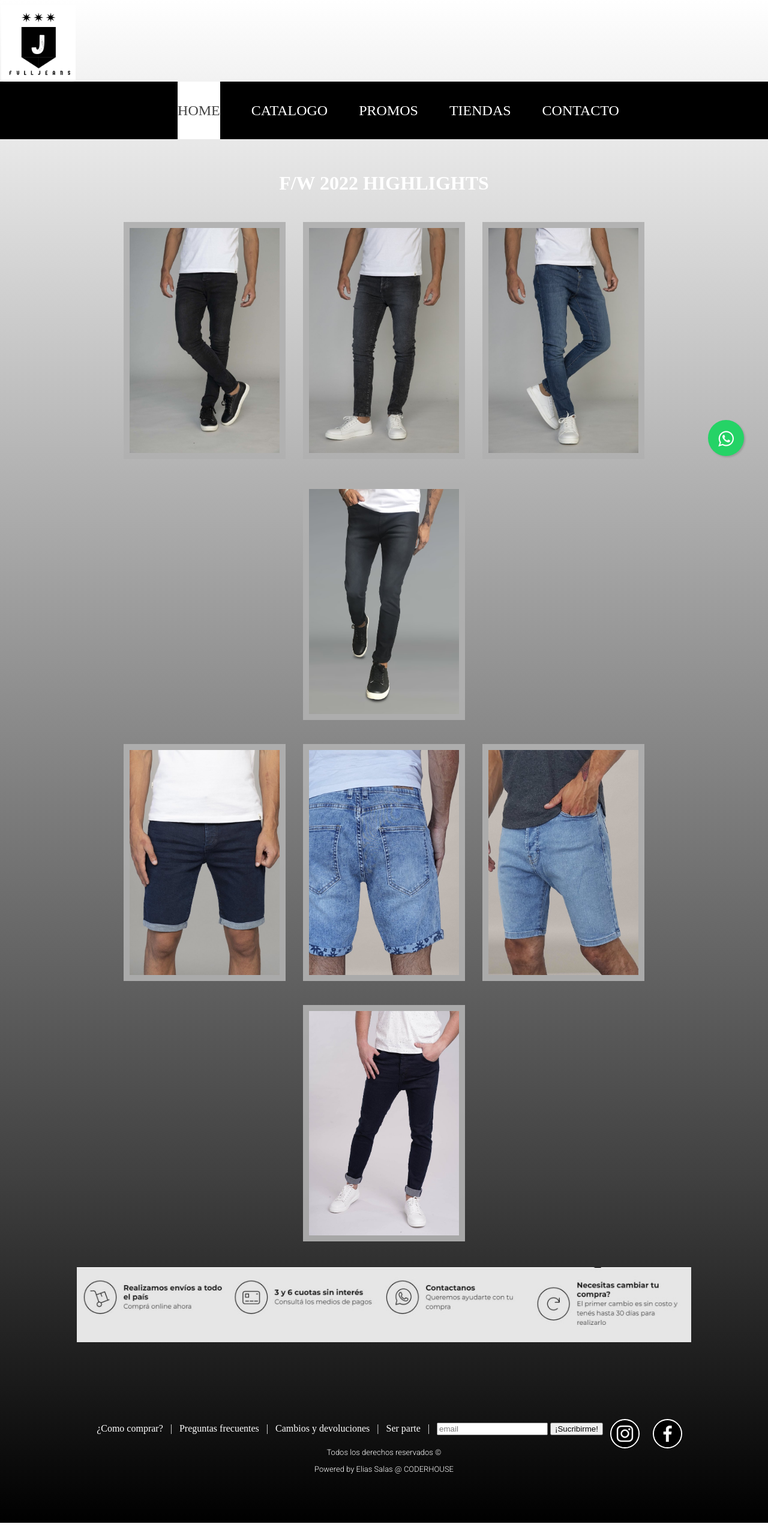
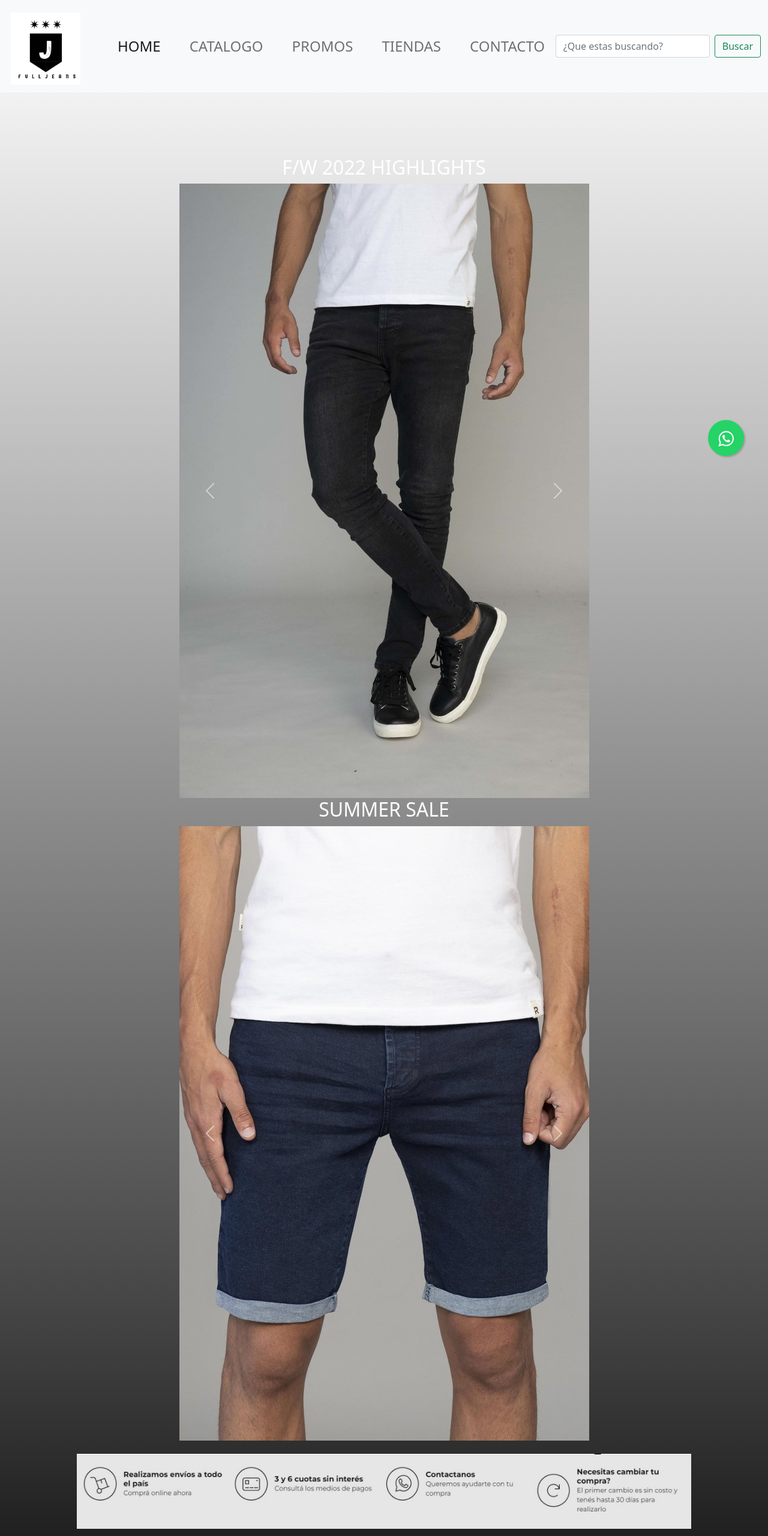
Before and after one commit to esalasARG/fulljeans, a plain HTML site: page index.html in a window 1280 px wide. Shown: the top 2560 px of the page at 60% size. Before the commit the page ends 2538 px from the top, so only its background shows below. Drawn offline with nearby package versions, Linux system fonts and the light colour scheme.

Commit message:
Se agrega bootstrap para el Home

```diff
--- a/css/styles.css
+++ b/css/styles.css
@@ -130,10 +130,11 @@ footer{
 .logo{
     display:block;
     object-fit:scale-down;
-    border-radius: 0.5rem;
+    /*border-radius: 0.5rem;*/
     padding-top: 0.5rem;
     width: 8rem;
     height: 8rem;
+    transition: .3s background-color;
 }
 @media screen and (max-width: 768px) {
     .logo{
@@ -142,20 +143,22 @@ footer{
     }
 }
 
+.logo:hover {
+    background-color: #ffffff;
+}
+
 .navMenu ul{
     list-style: none;
-    background-color: rgb(0,0,0);
     text-align: center;
     padding: 0;
     margin: 0;
 }
 
-
 .navMenu li{
     font-size: 1.5rem;
     line-height: 6rem;
-    height: 6rem;
-    padding-left: 3rem;
+    /*padding-bottom: 2rem;*/
+    padding-left: 2rem;
 }
 
 @media screen and (max-width: 768px) {
@@ -169,20 +172,20 @@ footer{
 
 .navMenu a {
     text-decoration: none;
-    color: #fff;
     display: block;
-    transition: .5s background-color;
+    transition: .2s background-color;
 }
 
 .navMenu a:hover {
     background-color: #005f5f;
 }
 
-.navMenu a.active {
-    background-color: #fff;
+/*
+.navMenu a.activo {
+    background-color: rgba(187, 187, 187, 0.485);
     color: #444;
     cursor: default;
-}
+}*/
 
 .navMenu li {
     display: inline-block;
@@ -204,6 +207,10 @@ footer{
     background-attachment: fixed;
     margin-bottom:50px;
     height: 4fr;
+}
+
+.espaciador{
+    height: 50px;
 }
 
 .containerFlex{
--- a/index.html
+++ b/index.html
@@ -6,50 +6,99 @@
     <meta name="viewport" content="width=device-width, initial-scale=1.0">
     <title>FULL JEANS</title>
     <link rel="shortcut icon" href="images/favicon.png" type="image/x-icon">
+    <link rel="stylesheet" href="https://maxcdn.bootstrapcdn.com/font-awesome/4.5.0/css/font-awesome.min.css">
+    <link href="https://cdn.jsdelivr.net/npm/bootstrap@5.0.2/dist/css/bootstrap.min.css" rel="stylesheet" integrity="sha384-EVSTQN3/azprG1Anm3QDgpJLIm9Nao0Yz1ztcQTwFspd3yD65VohhpuuCOmLASjC" crossorigin="anonymous">
     <link rel="stylesheet" href="css/styles.css">
-    <link rel="stylesheet" href="https://maxcdn.bootstrapcdn.com/font-awesome/4.5.0/css/font-awesome.min.css">
 </head>
 <body class="gridLayout">
     <header id="arriba">
-        <div class="headerContainer">
-            <a href="index.html">
-                <img src="images/logo1.png" alt="logotipo de fulljeans" class="logo">
-            </a>
-            <nav class="navMenu">
-                <ul>
-                    <li>
-                        <a href="index.html" class="active">HOME</a>
+        <nav class="navbar navbar-expand-lg navbar-light bg-light navMenu">
+            <div class="container-fluid">
+                <a class="navbar-brand" href="index.html"><img src="images/logo1.png" alt="logotipo de fulljeans" class="logo"></a>
+                <button class="navbar-toggler" type="button" data-bs-toggle="collapse" data-bs-target="#navbarSupportedContent" aria-controls="navbarSupportedContent" aria-expanded="false" aria-label="Toggle navigation">
+                    <span class="navbar-toggler-icon"></span>
+                </button>
+                <div class="collapse navbar-collapse" id="navbarSupportedContent">
+                <ul class="navbar-nav me-auto mb-2 mb-lg-0">
+                    <li class="nav-item">
+                        <a class="nav-link active " aria-current="page" href="index.html">HOME</a>
                     </li>
-                    <li>
-                        <a href="pages/catalogo.html">CATALOGO</a>
+                    <li class="nav-item">
+                        <a class="nav-link" href="pages/catalogo.html">CATALOGO</a>
                     </li>
-                    <li>
-                        <a href="pages/promos.html">PROMOS</a>
+                    <li class="nav-item">
+                        <a class="nav-link" href="pages/promos.html">PROMOS</a>
                     </li>
-                    <li>
-                        <a href="pages/tiendas.html">TIENDAS</a>
+                    <li class="nav-item">
+                        <a class="nav-link" href="pages/tiendas.html">TIENDAS</a>
                     </li>
-                    <li>
-                        <a href="pages/contacto.html">CONTACTO</a>
+                    <li class="nav-item">
+                        <a class="nav-link" href="pages/contacto.html">CONTACTO</a>
                     </li>
                 </ul>
-            </nav>
-        </div>
+                <form class="d-flex">
+                    <input class="form-control me-2" type="search" placeholder="¿Que estas buscando?" aria-label="Search">
+                    <button class="btn btn-outline-success" type="submit">Buscar</button>
+                </form>
+                </div>
+            </div>
+        </nav>
     </header>
 
     <section id="main" class="containerFlex">
         <h2>F/W 2022 HIGHLIGHTS</h2>
         <div class="containerMain">
-            <img src="./images/JEAN10.jpg" alt="Jean 10" class="imagenCard">
-            <img src="./images/JEAN11.jpg" alt="Jean 11" class="imagenCard">
-            <img src="./images/JEAN12.jpg" alt="Jean 12" class="imagenCard">
-            <img src="./images/JEAN13.jpg" alt="Jean 13" class="imagenCard">
+            <div id="carouselExampleInterval" class="carousel slide" data-bs-ride="carousel">
+                <div class="carousel-inner">
+                    <div class="carousel-item active" data-bs-interval="10000">
+                        <img src="./images/JEAN10.jpg" class="d-block w-100" alt="...">
+                    </div>
+                    <div class="carousel-item" data-bs-interval="2000">
+                        <img src="./images/JEAN11.jpg" class="d-block w-100" alt="...">
+                    </div>
+                    <div class="carousel-item">
+                        <img src="./images/JEAN12.jpg" class="d-block w-100" alt="...">
+                    </div>
+                    <div class="carousel-item">
+                        <img src="./images/JEAN13.jpg" class="d-block w-100" alt="...">
+                    </div>
+                </div>
+                <button class="carousel-control-prev" type="button" data-bs-target="#carouselExampleInterval" data-bs-slide="prev">
+                    <span class="carousel-control-prev-icon" aria-hidden="true"></span>
+                    <span class="visually-hidden">Previous</span>
+                </button>
+                <button class="carousel-control-next" type="button" data-bs-target="#carouselExampleInterval" data-bs-slide="next">
+                    <span class="carousel-control-next-icon" aria-hidden="true"></span>
+                    <span class="visually-hidden">Next</span>
+                </button>
+            </div>
         </div>
+        <h2>SUMMER SALE</h2>
         <div class="containerMain">
-            <img src="./images/JEAN19.jpg" alt="Jean 19" class="imagenCard">
-            <img src="./images/JEAN20.jpg" alt="Jean 20" class="imagenCard">
-            <img src="./images/JEAN21.jpg" alt="Jean 21" class="imagenCard">
-            <img src="./images/JEAN22.jpg" alt="Jean 22" class="imagenCard">
+            <div id="carouselExampleInterval" class="carousel slide" data-bs-ride="carousel">
+                <div class="carousel-inner">
+                    <div class="carousel-item active" data-bs-interval="10000">
+                        <img src="./images/JEAN19.jpg" class="d-block w-100" alt="...">
+                    </div>
+                    <div class="carousel-item" data-bs-interval="2000">
+                        <img src="./images/JEAN20.jpg" class="d-block w-100" alt="...">
+                    </div>
+                    <div class="carousel-item">
+                        <img src="./images/JEAN21.jpg" class="d-block w-100" alt="...">
+                    </div>
+                    <div class="carousel-item">
+                        <img src="./images/JEAN22.jpg" class="d-block w-100" alt="...">
+                    </div>
+                </div>
+                <button class="carousel-control-prev" type="button" data-bs-target="#carouselExampleInterval" data-bs-slide="prev">
+                    <span class="carousel-control-prev-icon" aria-hidden="true"></span>
+                    <span class="visually-hidden">Previous</span>
+                </button>
+                <button class="carousel-control-next" type="button" data-bs-target="#carouselExampleInterval" data-bs-slide="next">
+                    <span class="carousel-control-next-icon" aria-hidden="true"></span>
+                    <span class="visually-hidden">Next</span>
+                </button>
+            </div>
         </div>
     </section>
 
@@ -86,8 +135,8 @@
                 <a href="">|</a>
             </li>
             <li>
-                <input type="email" name="" id="" placeholder="email">
-                <button name="suscribir">¡Sucribirme!</button>
+                <input type="email" name="" id="" placeholder="tuemail@mail.com">
+                <button name="suscribir" class="btn btn-outline-success" type="submit">¡Sucribirme!</button>
             </li>
             <li>
                 <a href=""><img src="./images/instagramico.png" alt="" class="socialroundedico"></a>
@@ -106,5 +155,6 @@
             <p>Powered by Elias Salas @ CODERHOUSE</p>
         </div>
     </footer>
+    <script src="https://cdn.jsdelivr.net/npm/bootstrap@5.0.2/dist/js/bootstrap.bundle.min.js" integrity="sha384-MrcW6ZMFYlzcLA8Nl+NtUVF0sA7MsXsP1UyJoMp4YLEuNSfAP+JcXn/tWtIaxVXM" crossorigin="anonymous"></script>
 </body>
 </html>
```
Also changed, not shown: pages/contacto.html (+0 -4 lines).
